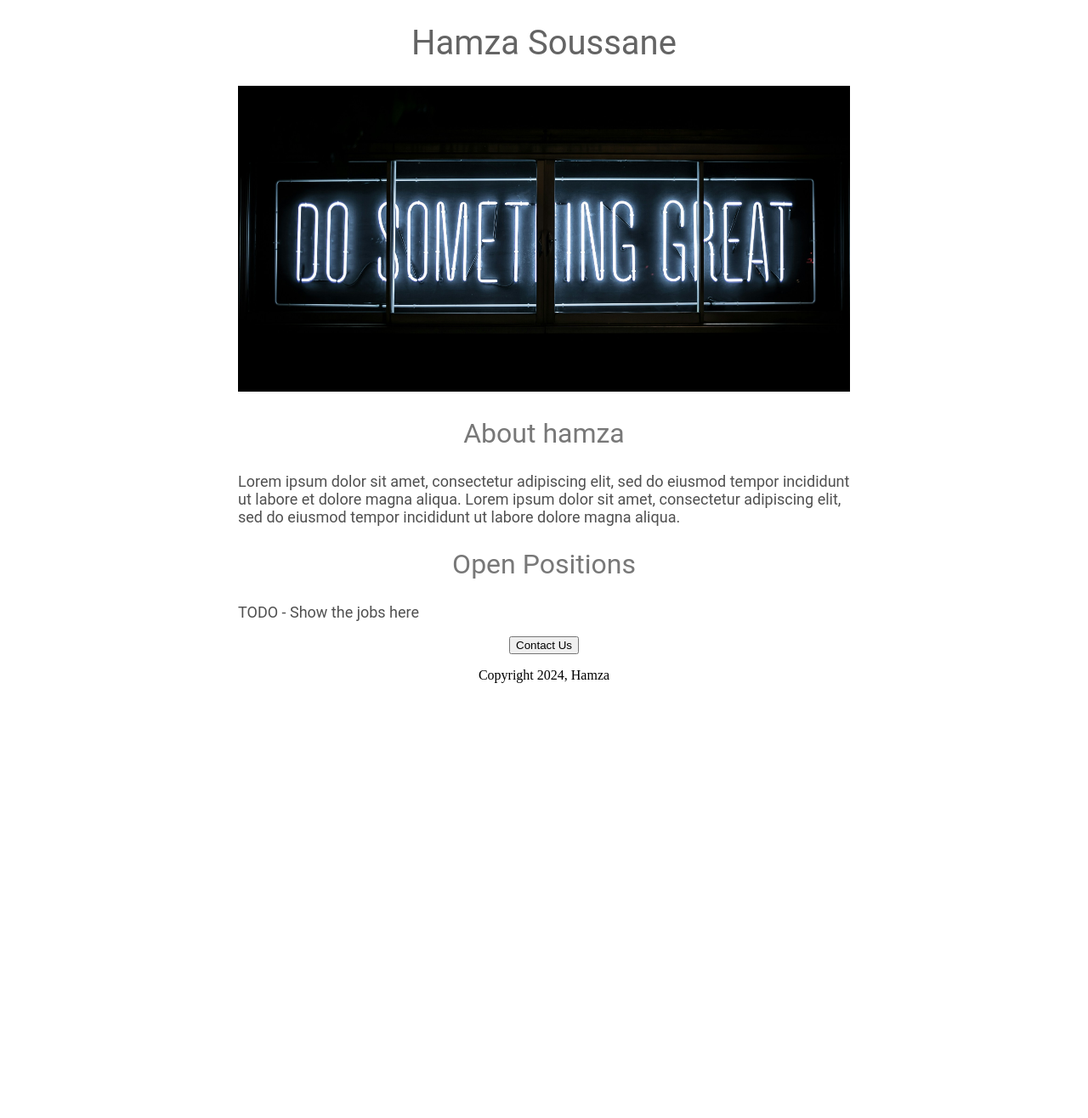
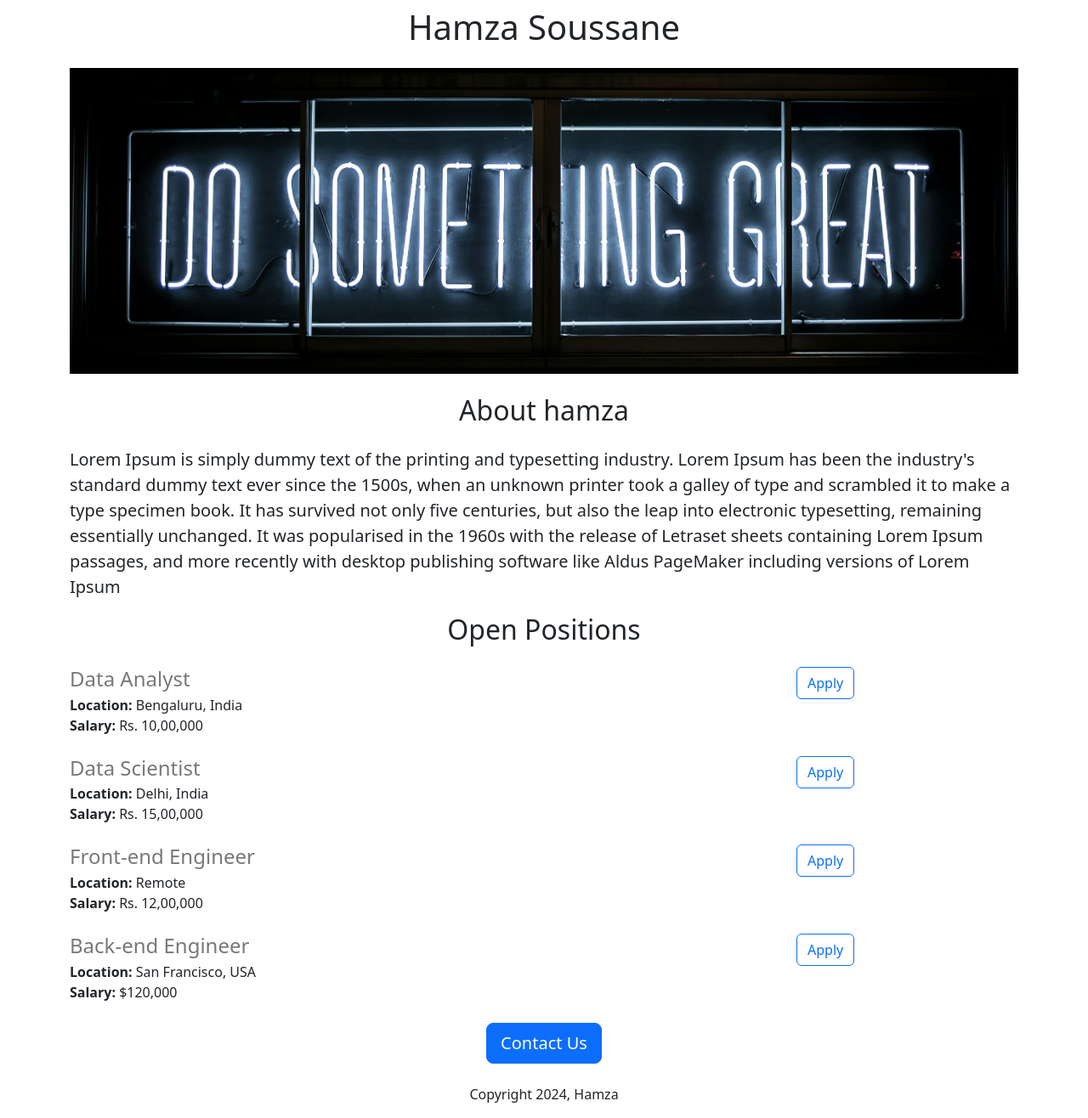
Before and after one commit to HamzaFreeh/First-python-web, a Flask app: page / in a window 1280 px wide. Shown: the whole page at 85% size. Before the commit the page ends 804 px from the top, so only its background shows below. Run offline with Flask 3, Linux system fonts and the light colour scheme.

Commit message:
added dynamic data and API route

```diff
--- a/app.py
+++ b/app.py
@@ -1,9 +1,42 @@
-from flask import Flask, render_template
+from flask import Flask, render_template, jsonify
+from flask.typing import TemplateFilterCallable
+
+JOBS = [
+    {
+         'id':1,
+         'title': 'Data Analyst',
+         'location': 'Bengaluru, India',
+         'salary': 'Rs. 10,00,000'
+    },
+    {
+         'id':2,
+         'title': 'Data Scientist',
+         'location': 'Delhi, India',
+         'salary': 'Rs. 15,00,000'
+    },
+    {
+         'id':3,
+         'title': 'Front-end Engineer',
+         'location': 'Remote',
+         'salary': 'Rs. 12,00,000'
+    },
+    {
+         'id':1,
+         'title': 'Back-end Engineer',
+         'location': 'San Francisco, USA',
+         'salary': '$120,000'
+    },
+]
 
 app = Flask(__name__)
 @app.route("/")
 def hello():
-    return render_template("home.html")
+    return render_template("home.html",jobs=JOBS,company_name="Hamza")
+
+@app.route("/api/jobs")
+def list_jobs():
+    return jsonify(JOBS)
+
 
 if __name__ == "__main__" :
   app.run(host='0.0.0.0', debug=True)
--- a/templates/home.html
+++ b/templates/home.html
@@ -1,56 +1,40 @@
 <!DOCTYPE html>
 <html>
   <head>
+    <meta charset="utf-8">
+    <meta name="viewport" content="width=device-width, initial-scale=1">
     <title>Hamza Soussane</title>
+    <link href="https://cdn.jsdelivr.net/npm/bootstrap@5.3.3/dist/css/bootstrap.min.css" rel="stylesheet" integrity="sha384-QWTKZyjpPEjISv5WaRU9OFeRpok6YctnYmDr5pNlyT2bRjXh0JMhjY6hW+ALEwIH" crossorigin="anonymous">
     <style>
-      h1 {
-        font-size: 40px;
-        font-family: Roboto;
-        font-weight: normal;
-        color: rgb(100, 100, 100);
-        text-align: center;
-      }
-      #banner {
-        width: 100%;
-        height: 360px;
-        object-fit: cover;
-      }
-      h2 {
-        font-family: Roboto;
-        font-size: 32px;
-        color: rgb(120, 120, 120);
-        text-align: center;
-        font-weight: normal;
-      }
-      .bodytext {
-        font-family: Roboto;
-        color: rgb(80, 80, 80);
-        font-size: 18px;
-      }
-      #container {
-        max-width: 720px;
-        margin: 0 auto;
-      }
+        #banner {
+          width:100%;
+          height: 360px;
+          object-fit: cover;
+        }
+    </style>
 
-    </style>
   </head>
   <body>
-    <div id="container">
-      <h1>Hamza Soussane</h1>
+    <div class="container">
 
-      <img id="banner" src="static/banner.jpg" height="320">
+      <h1 class="text-center mt-2 mb-4"> {{company_name}} Soussane</h1>
 
-      <h2>About hamza</h2>
-      <p class="bodytext">
-        Lorem ipsum dolor sit amet, consectetur adipiscing elit, sed do eiusmod tempor
-        incididunt ut labore et dolore magna aliqua. Lorem ipsum dolor sit amet,
-        consectetur adipiscing elit, sed do eiusmod tempor incididunt ut labore
-        dolore magna aliqua.</p>
-      <h2>Open Positions</h2>
-      <p class="bodytext">TODO - Show the jobs here</p>
-      <div style="text-align:center;">
-        <button>Contact Us</button>
-        <p> Copyright 2024, Hamza</p>
+      <img class="img-fluid" id="banner" src="static/banner.jpg">
+
+      <h2 class="text-center mt-4 mb-4">About hamza</h2>
+      <p class="lead">
+        Lorem Ipsum is simply dummy text of the printing and typesetting industry. Lorem Ipsum has been the industry's standard dummy text ever since the 1500s, when an unknown printer took a galley of type and scrambled it to make a type specimen book. It has survived not only five centuries, but also the leap into electronic typesetting, remaining essentially unchanged. It was popularised in the 1960s with the release of Letraset sheets containing Lorem Ipsum passages, and more recently with desktop publishing software like Aldus PageMaker including versions of Lorem Ipsum
+        </p>
+      <h2 class="text-center mt-2 mb-4">Open Positions</h2>
+      <div>
+        {% for job in jobs %}
+          {% include 'jobitem.html' %}
+        {% endfor %}
+
+      </div>
+      <div class="text-center">
+        <button class="btn btn-primary btn-lg">Contact Us</button>
+        <p class="mt-4"> Copyright 2024, Hamza</p>
       </div>
     </div>
   </body>
--- /dev/null
+++ b/templates/jobitem.html
@@ -0,0 +1,20 @@
+<div class="border-bottom, row" style="margin-bottom:16px; padding-bottom:8px">
+  <div class="col-9">
+    <h4
+      style="color:rgb(120,120,120); margin-bottom:4px;">
+      {{job['title']}}
+    </h4>
+    <div>
+      <b>Location: </b> {{job['location']}}
+    </div>
+    {% if 'salary' in job %}
+    <div>
+      <b>Salary: </b> {{job['salary']}}
+    </div>
+    {% endif %}
+  </div>
+  <div class="col-3" >
+    <button type="button" class="btn btn-outline-primary">Apply</button>
+  </div>
+
+</div>
```
Also changed, not shown: templates/home1.html (added, +57 -0 lines).
